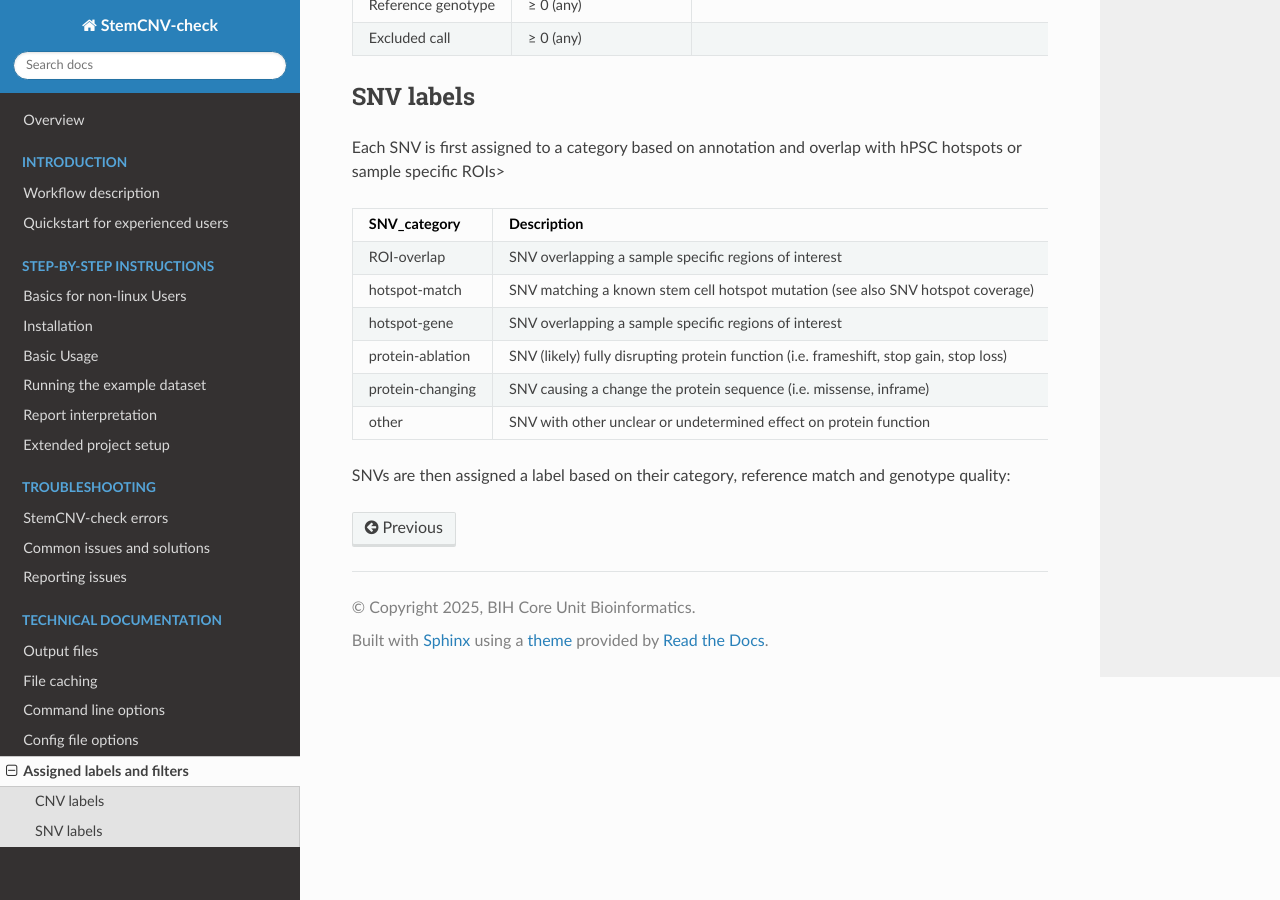
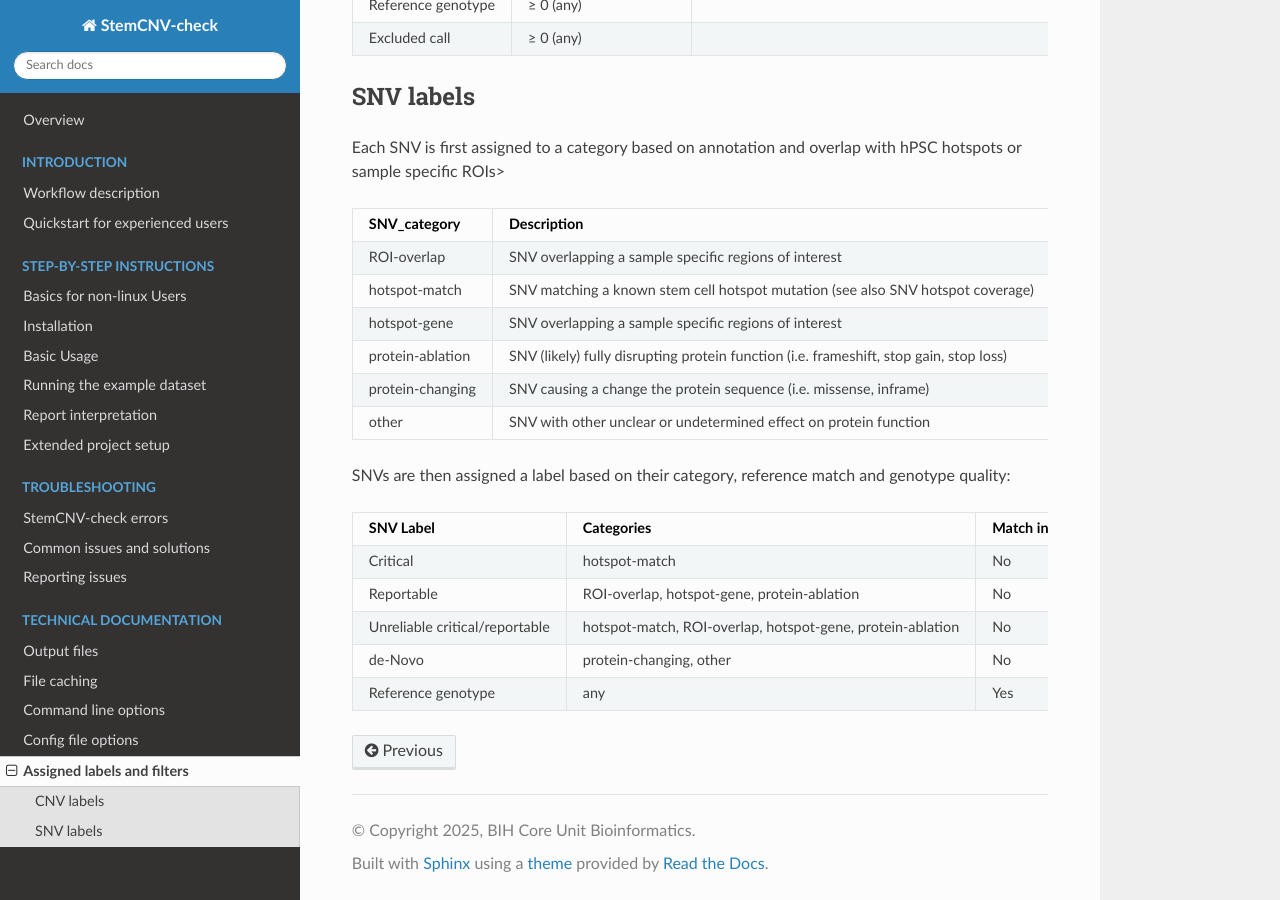
Before and after one commit to bihealth/StemCNV-check, a Sphinx documentation site: the page built from docs/source/tech_labels.rst, in a window 1280 px wide and 900 px high, scrolled down 822 px. Built offline with Sphinx 7.4.7 and the Read the Docs theme 3.1.0, drawn with Linux system fonts in a browser that asks for light colours; some of the changed lines change nothing that is shown.

Commit message:
Update label docs

```diff
--- a/docs/source/tech_labels.rst
+++ b/docs/source/tech_labels.rst
@@ -1,8 +1,5 @@
 Assigned labels and filters
 ===========================
-
-.. caution::Under construction
-    This page is still under construction and has not been finalised yet
 
 .. _tech-cnv-labels:
 
@@ -106,8 +103,8 @@
 
 SNVs are then assigned a label based on their category, reference match and genotype quality:
 
-.. list-table::  SNV labels
-   :widths: 12 12 12 12 50
+.. list-table::
+   :widths: 12 20 12 12
    :header-rows: 1
 
    * - SNV Label
```
